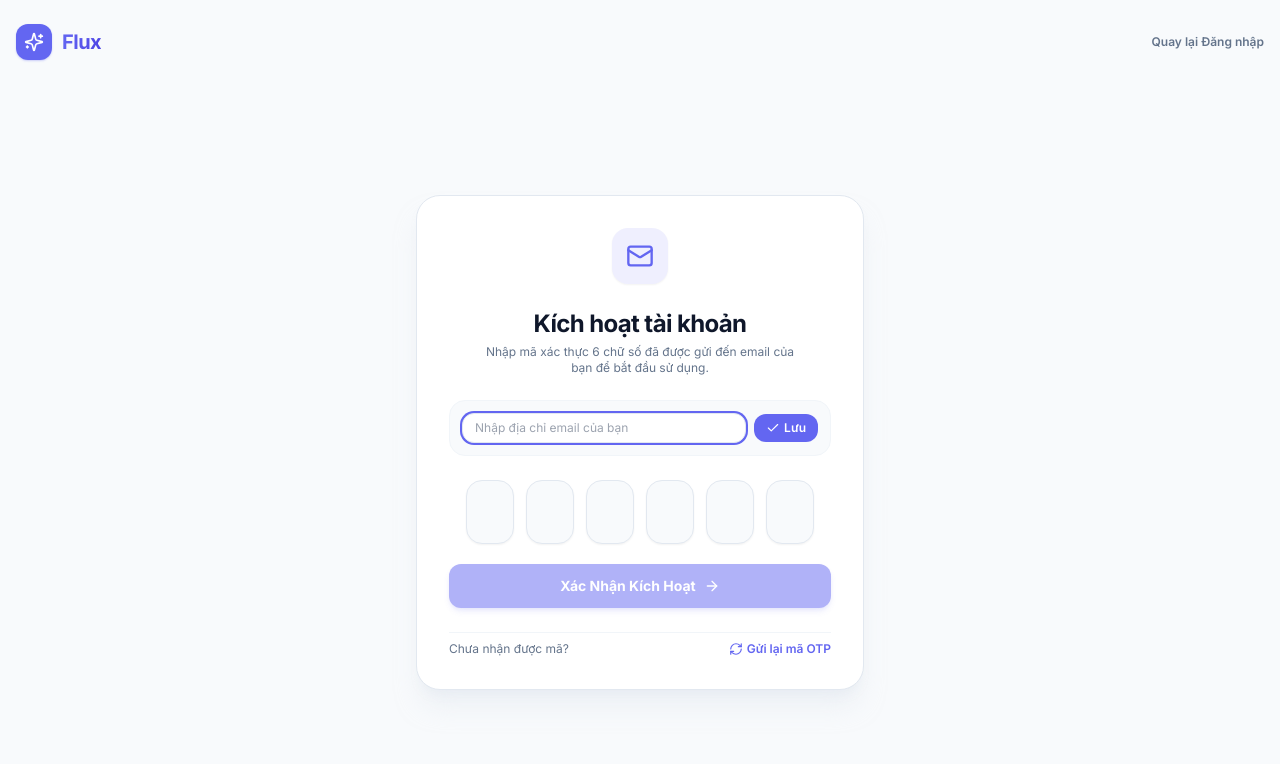
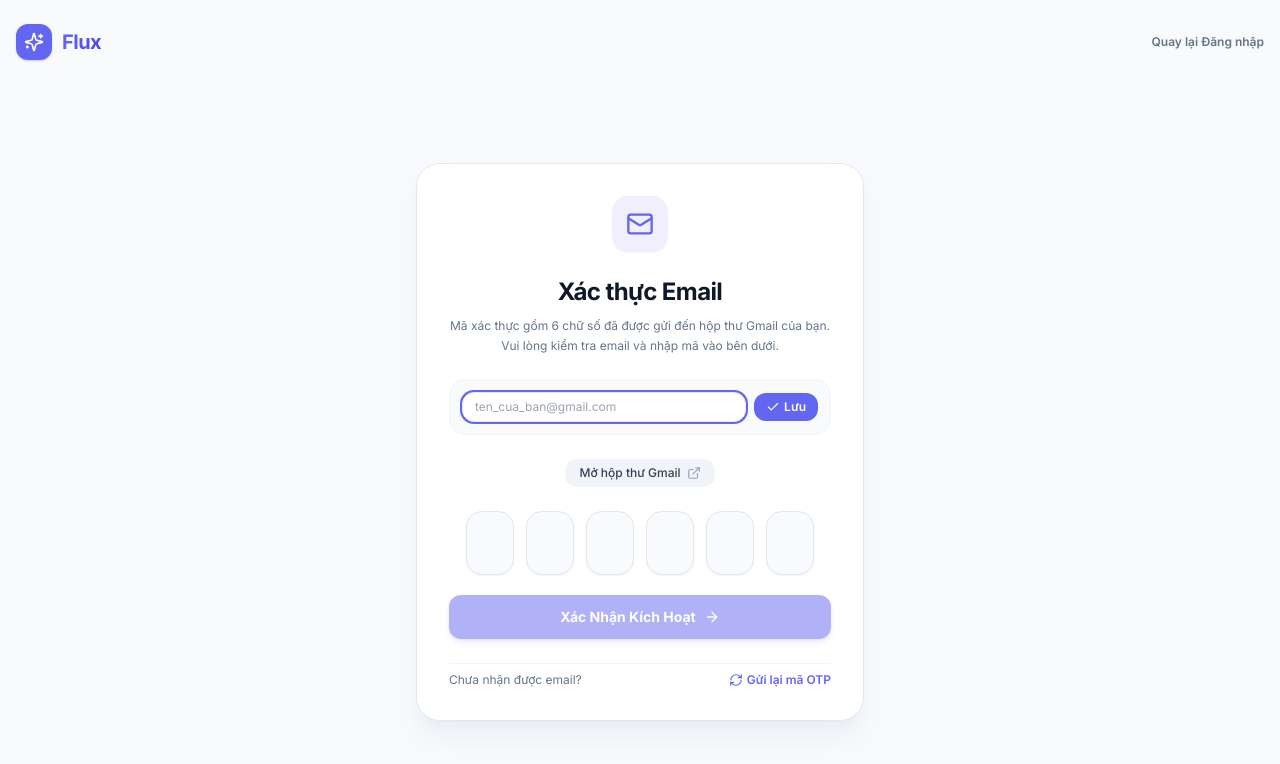
Before and after one commit to lethanhkha/flux, a React (Vite) app in the folder client/: page /verify-email in a window 1280 px wide. Shown: the top 764 px of the page. Built offline with nearby package versions, Linux system fonts and the light colour scheme; no server answers.

Commit message:
feat(auth-ui): restrict auth forms to @gmail.com and eliminate quick-fill OTP banner

```diff
--- a/client/src/pages/ForgotPasswordPage.tsx
+++ b/client/src/pages/ForgotPasswordPage.tsx
@@ -15,9 +15,15 @@ export const ForgotPasswordPage: React.FC = () => {
 
   const handleRequestReset = async (e: React.FormEvent) => {
     e.preventDefault();
+    const normalizedEmail = email.trim().toLowerCase();
+    if (!normalizedEmail.endsWith('@gmail.com')) {
+      toast.error('Vui lòng nhập địa chỉ Gmail hợp lệ (@gmail.com).');
+      return;
+    }
+
     setIsSubmitting(true);
     try {
-      const res = await apiClient.post('/auth/forgot-password', { email });
+      const res = await apiClient.post('/auth/forgot-password', { email: normalizedEmail });
       toast.success(res.data.data.message || 'Mã khôi phục đã được tạo.');
       if (res.data.data.resetToken) {
         setToken(res.data.data.resetToken);
@@ -77,7 +83,7 @@ export const ForgotPasswordPage: React.FC = () => {
               <h1 className="text-2xl font-bold tracking-tight">Khôi phục mật khẩu</h1>
               <p className="text-xs text-slate-500 max-w-xs mx-auto">
                 {step === 'request'
-                  ? 'Nhập địa chỉ email tài khoản của bạn để nhận liên kết xác thực HMAC 15 phút.'
+                  ? 'Nhập địa chỉ Gmail của bạn để nhận liên kết xác thực đặt lại mật khẩu.'
                   : 'Nhập mã token đã được cấp và mật khẩu mới cho tài khoản của bạn.'}
               </p>
             </div>
@@ -86,7 +92,7 @@ export const ForgotPasswordPage: React.FC = () => {
               <form onSubmit={handleRequestReset} className="space-y-4">
                 <div className="space-y-1.5">
                   <label className="block text-xs font-semibold text-slate-700 dark:text-slate-300">
-                    Địa chỉ Email
+                    Địa chỉ Gmail
                   </label>
                   <div className="relative">
                     <span className="absolute inset-y-0 left-0 pl-3.5 flex items-center pointer-events-none text-slate-400">
@@ -97,10 +103,11 @@ export const ForgotPasswordPage: React.FC = () => {
                       required
                       value={email}
                       onChange={(e) => setEmail(e.target.value)}
-                      placeholder="name@example.com"
+                      placeholder="ten_cua_ban@gmail.com"
                       className="w-full pl-10 pr-4 py-2.5 rounded-xl border border-slate-200 dark:border-slate-800 bg-slate-50 dark:bg-slate-950 text-slate-900 dark:text-slate-100 text-sm focus:outline-none focus:ring-2 focus:ring-brand"
                     />
                   </div>
+                  <p className="text-[11px] text-slate-500">Chỉ hỗ trợ hòm thư @gmail.com</p>
                 </div>
 
                 <button
--- a/client/src/pages/LoginPage.tsx
+++ b/client/src/pages/LoginPage.tsx
@@ -17,11 +17,17 @@ export const LoginPage: React.FC = () => {
 
   const handleSubmit = async (e: React.FormEvent) => {
     e.preventDefault();
+    const normalizedEmail = email.trim().toLowerCase();
+    if (!normalizedEmail.endsWith('@gmail.com')) {
+      toast.error('Vui lòng nhập địa chỉ Gmail hợp lệ (@gmail.com).');
+      return;
+    }
+
     setIsSubmitting(true);
     setErrorMsg(null);
 
     try {
-      const data = await login(email, password);
+      const data = await login(normalizedEmail, password);
 
       if (data.require2FA) {
         toast.info('Tài khoản yêu cầu mã xác thực 2 bước (TOTP).');
@@ -103,7 +109,7 @@ export const LoginPage: React.FC = () => {
                     required
                     value={email}
                     onChange={(e) => setEmail(e.target.value)}
-                    placeholder="name@example.com"
+                    placeholder="ten_cua_ban@gmail.com"
                     className="w-full pl-10 pr-4 py-2.5 rounded-xl border border-slate-200 dark:border-slate-800 bg-slate-50 dark:bg-slate-950/50 text-slate-900 dark:text-slate-100 text-sm focus:outline-none focus:ring-2 focus:ring-brand transition-all"
                   />
                 </div>
--- a/client/src/pages/RegisterPage.tsx
+++ b/client/src/pages/RegisterPage.tsx
@@ -36,6 +36,12 @@ export const RegisterPage: React.FC = () => {
       return;
     }
 
+    const normalizedEmail = email.trim().toLowerCase();
+    if (!normalizedEmail.endsWith('@gmail.com')) {
+      toast.error('Hệ thống hiện tại chỉ hỗ trợ đăng ký tài khoản với địa chỉ Gmail (@gmail.com).');
+      return;
+    }
+
     if (passedCount < 5) {
       toast.error('Mật khẩu chưa đáp ứng đầy đủ yêu cầu bảo mật.');
       return;
@@ -45,13 +51,11 @@ export const RegisterPage: React.FC = () => {
     setErrorMsg(null);
 
     try {
-      const result = await register(email, password, fullName);
-      toast.success(result.message || 'Đăng ký thành công! Vui lòng nhập mã kích hoạt.');
+      const result = await register(normalizedEmail, password, fullName);
+      toast.success(result.message || 'Đăng ký thành công! Vui lòng kiểm tra hộp thư Gmail.');
       navigate('/verify-email', {
         state: {
-          email,
-          otpCode: result.otpCode,
-          verificationToken: result.verificationToken,
+          email: normalizedEmail,
         },
       });
     } catch (err: any) {
@@ -144,10 +148,11 @@ export const RegisterPage: React.FC = () => {
                     required
                     value={email}
                     onChange={(e) => setEmail(e.target.value)}
-                    placeholder="name@example.com"
+                    placeholder="ten_cua_ban@gmail.com"
                     className="w-full pl-10 pr-4 py-2.5 rounded-xl border border-slate-200 dark:border-slate-800 bg-slate-50 dark:bg-slate-950/50 text-slate-900 dark:text-slate-100 text-sm focus:outline-none focus:ring-2 focus:ring-brand transition-all"
                   />
                 </div>
+                <p className="text-[11px] text-slate-500">Chỉ hỗ trợ hòm thư @gmail.com</p>
               </div>
 
               {/* Password */}
--- a/client/src/pages/VerifyEmailPage.tsx
+++ b/client/src/pages/VerifyEmailPage.tsx
@@ -1,6 +1,6 @@
 import React, { useState, useRef, useEffect, useCallback } from 'react';
 import { Link, useLocation, useNavigate, useSearchParams } from 'react-router-dom';
-import { Sparkles, Mail, CheckCircle2, ArrowRight, RefreshCw, KeyRound, Edit2, Check } from 'lucide-react';
+import { Sparkles, Mail, CheckCircle2, ArrowRight, RefreshCw, Edit2, Check, ExternalLink } from 'lucide-react';
 import { apiClient, getErrorMessage } from '../api/client';
 import { useAuth } from '../contexts/AuthContext';
 import { toast } from 'sonner';
@@ -14,13 +14,11 @@ export const VerifyEmailPage: React.FC = () => {
   const queryEmail = searchParams.get('email') || '';
   const queryCode = searchParams.get('code') || searchParams.get('token') || '';
   const stateEmail = location.state?.email || '';
-  const stateOtp = location.state?.otpCode || '';
 
   const [email, setEmail] = useState(queryEmail || stateEmail || '');
   const [isEditingEmail, setIsEditingEmail] = useState(!email);
   const [newEmailInput, setNewEmailInput] = useState(email);
   const [digits, setDigits] = useState<string[]>(['', '', '', '', '', '']);
-  const [demoOtp, setDemoOtp] = useState<string>(stateOtp || '');
   const [isVerifying, setIsVerifying] = useState(false);
   const [isResending, setIsResending] = useState(false);
   const [isSuccess, setIsSuccess] = useState(false);
@@ -86,21 +84,20 @@ export const VerifyEmailPage: React.FC = () => {
     }
   };
 
-  const handleQuickFill = (code: string) => {
-    if (!code || code.length !== 6) return;
-    setDigits(code.split(''));
-    inputRefs.current[5]?.focus();
-    submitCode(email, code);
-  };
-
   const submitCode = useCallback(
     async (targetEmail: string, codeToSubmit: string) => {
       if (!targetEmail) {
-        toast.error('Vui lòng nhập địa chỉ email của bạn.');
+        toast.error('Vui lòng nhập địa chỉ Gmail của bạn.');
         return;
       }
+
+      if (!targetEmail.toLowerCase().endsWith('@gmail.com')) {
+        toast.error('Hệ thống hiện tại chỉ hỗ trợ địa chỉ Gmail (@gmail.com).');
+        return;
+      }
+
       if (!codeToSubmit || codeToSubmit.length !== 6) {
-        toast.error('Vui lòng nhập đủ 6 chữ số mã kích hoạt.');
+        toast.error('Vui lòng nhập đủ 6 chữ số mã xác thực từ email.');
         return;
       }
 
@@ -130,7 +127,7 @@ export const VerifyEmailPage: React.FC = () => {
     [verifyEmail, navigate]
   );
 
-  // Auto verify if query code was present
+  // Auto verify if query code was present in URL link
   useEffect(() => {
     if (queryCode && queryEmail) {
       if (queryCode.length === 6 && /^\d+$/.test(queryCode)) {
@@ -142,7 +139,12 @@ export const VerifyEmailPage: React.FC = () => {
 
   const handleResend = async () => {
     if (!email) {
-      toast.error('Vui lòng nhập địa chỉ email để gửi lại mã.');
+      toast.error('Vui lòng nhập địa chỉ Gmail để gửi lại mã.');
+      return;
+    }
+
+    if (!email.toLowerCase().endsWith('@gmail.com')) {
+      toast.error('Hệ thống chỉ hỗ trợ địa chỉ Gmail (@gmail.com).');
       return;
     }
 
@@ -155,15 +157,11 @@ export const VerifyEmailPage: React.FC = () => {
     setErrorMsg(null);
 
     try {
-      const res = await apiClient.post('/auth/resend-verification', { email });
-      const newOtp = res.data?.data?.otpCode;
-      if (newOtp) {
-        setDemoOtp(newOtp);
-      }
+      await apiClient.post('/auth/resend-verification', { email });
       setCooldown(60);
       setDigits(['', '', '', '', '', '']);
       inputRefs.current[0]?.focus();
-      toast.success('Mã kích hoạt 6 chữ số mới đã được gửi!');
+      toast.success('Mã kích hoạt 6 chữ số mới đã được gửi vào hộp thư Gmail của bạn!');
     } catch (err: any) {
       const msg = getErrorMessage(err, 'Không thể gửi lại mã kích hoạt.');
       toast.error(msg);
@@ -173,13 +171,20 @@ export const VerifyEmailPage: React.FC = () => {
   };
 
   const handleSaveEmail = () => {
-    if (!newEmailInput || !/^\S+@\S+\.\S+$/.test(newEmailInput)) {
+    const trimmed = newEmailInput.trim().toLowerCase();
+    if (!trimmed || !/^\S+@\S+\.\S+$/.test(trimmed)) {
       toast.error('Vui lòng nhập địa chỉ email hợp lệ.');
       return;
     }
-    setEmail(newEmailInput.trim().toLowerCase());
+
+    if (!trimmed.endsWith('@gmail.com')) {
+      toast.error('Hệ thống hiện tại chỉ hỗ trợ địa chỉ Gmail (@gmail.com).');
+      return;
+    }
+
+    setEmail(trimmed);
     setIsEditingEmail(false);
-    toast.success('Đã cập nhật email nhận mã.');
+    toast.success('Đã cập nhật email nhận mã kích hoạt.');
   };
 
   return (
@@ -230,10 +235,10 @@ export const VerifyEmailPage: React.FC = () => {
                   <Mail className="w-7 h-7" />
                 </div>
 
-                <div className="space-y-1">
-                  <h1 className="text-2xl font-bold tracking-tight">Kích hoạt tài khoản</h1>
-                  <p className="text-xs text-slate-500 dark:text-slate-400 max-w-xs mx-auto">
-                    Nhập mã xác thực 6 chữ số đã được gửi đến email của bạn để bắt đầu sử dụng.
+                <div className="space-y-2">
+                  <h1 className="text-2xl font-bold tracking-tight">Xác thực Email</h1>
+                  <p className="text-xs text-slate-500 dark:text-slate-400 max-w-sm mx-auto leading-relaxed">
+                    Mã xác thực gồm 6 chữ số đã được gửi đến hộp thư Gmail của bạn. Vui lòng kiểm tra email và nhập mã vào bên dưới.
                   </p>
                 </div>
 
@@ -245,7 +250,7 @@ export const VerifyEmailPage: React.FC = () => {
                         type="email"
                         value={newEmailInput}
                         onChange={(e) => setNewEmailInput(e.target.value)}
-                        placeholder="Nhập địa chỉ email của bạn"
+                        placeholder="ten_cua_ban@gmail.com"
                         className="flex-1 px-3 py-1.5 rounded-xl border border-slate-200 dark:border-slate-800 bg-white dark:bg-slate-900 text-xs focus:outline-none focus:ring-2 focus:ring-brand"
                         autoFocus
                       />
@@ -262,7 +267,7 @@ export const VerifyEmailPage: React.FC = () => {
                     <div className="flex items-center justify-between">
                       <div className="flex items-center gap-1.5 truncate">
                         <span className="text-slate-400">Gửi đến:</span>
-                        <span className="font-semibold text-slate-800 dark:text-slate-200 truncate">
+                        <span className="font-semibold text-slate-800 dark:text-slate-200 truncate font-mono">
                           {email || 'Chưa có email'}
                         </span>
                       </div>
@@ -281,26 +286,22 @@ export const VerifyEmailPage: React.FC = () => {
                   )}
                 </div>
 
-                {/* Dev Quick-Fill Pill */}
-                {demoOtp && (
-                  <div className="p-2.5 rounded-xl bg-amber-500/10 border border-amber-500/20 text-amber-700 dark:text-amber-400 text-xs flex items-center justify-between">
-                    <div className="flex items-center gap-1.5">
-                      <KeyRound className="w-3.5 h-3.5" />
-                      <span>Mã xác thực: <strong className="font-mono tracking-wider font-bold">{demoOtp}</strong></span>
-                    </div>
-                    <button
-                      type="button"
-                      onClick={() => handleQuickFill(demoOtp)}
-                      className="px-2 py-0.5 rounded-md bg-amber-500 hover:bg-amber-600 text-white text-[11px] font-semibold transition-colors cursor-pointer"
-                    >
-                      Điền nhanh
-                    </button>
-                  </div>
-                )}
+                {/* Open Gmail Mailbox Quick Link */}
+                <div className="flex items-center justify-center">
+                  <a
+                    href="https://mail.google.com"
+                    target="_blank"
+                    rel="noopener noreferrer"
+                    className="inline-flex items-center gap-1.5 px-3.5 py-1.5 rounded-xl bg-slate-100 hover:bg-slate-200 dark:bg-slate-800 dark:hover:bg-slate-700/80 text-slate-700 dark:text-slate-300 text-xs font-medium transition-colors shadow-2xs"
+                  >
+                    <span>Mở hộp thư Gmail</span>
+                    <ExternalLink className="w-3.5 h-3.5 text-slate-400" />
+                  </a>
+                </div>
 
                 {/* Error Banner */}
                 {errorMsg && (
-                  <div className="p-3 rounded-xl bg-rose-500/10 border border-rose-500/20 text-rose-600 dark:text-rose-400 text-xs font-medium">
+                  <div className="p-3 rounded-xl bg-rose-500/10 border border-rose-500/20 text-rose-600 dark:text-rose-400 text-xs font-medium text-center">
                     {errorMsg}
                   </div>
                 )}
@@ -353,7 +354,7 @@ export const VerifyEmailPage: React.FC = () => {
 
                 {/* Resend Cooldown Section */}
                 <div className="pt-2 border-t border-slate-100 dark:border-slate-800 flex items-center justify-between text-xs text-slate-500">
-                  <span>Chưa nhận được mã?</span>
+                  <span>Chưa nhận được email?</span>
                   {cooldown > 0 ? (
                     <span className="text-slate-400 font-medium">
                       Gửi lại sau <strong className="font-mono text-slate-600 dark:text-slate-300">{cooldown}s</strong>
```
